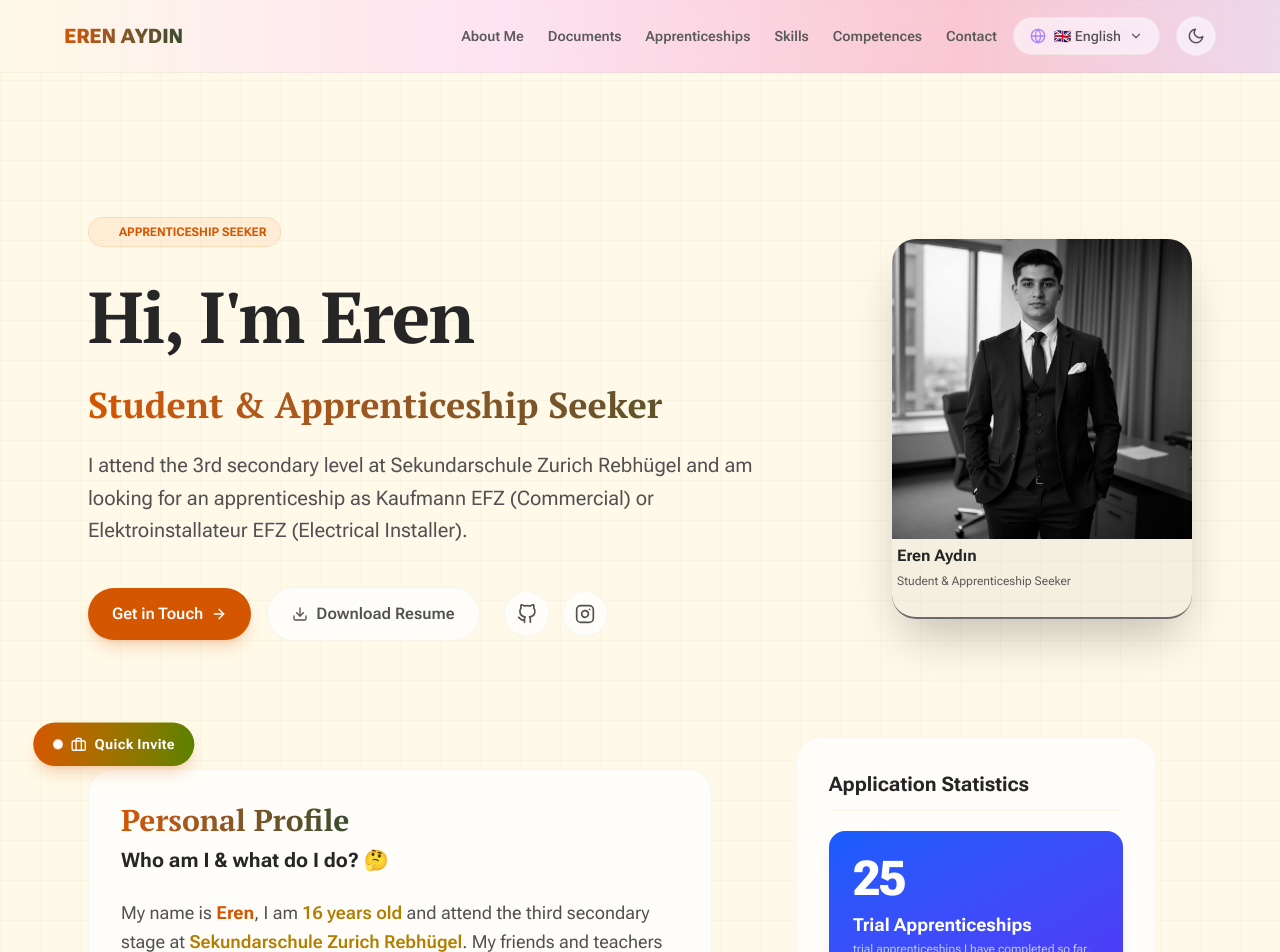
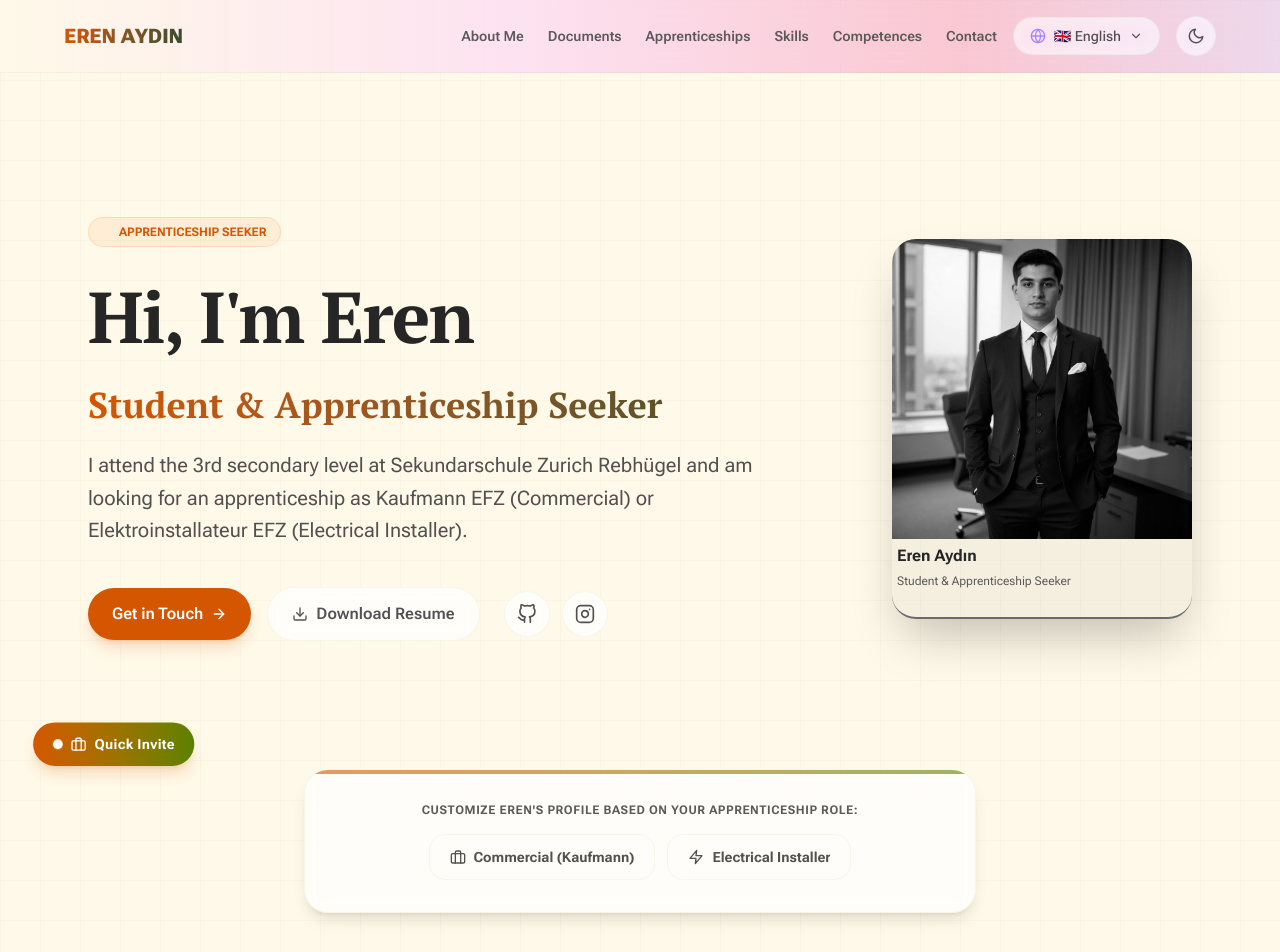
Before and after one commit to xddswi-swiss/lebenslauf, a Next.js app: page / in a window 1280 px wide. Shown: the top 952 px of the page. Built offline with nearby package versions, Linux system fonts and the light colour scheme.

Commit message:
feat: implement Interactive Apprenticeship Matcher

```diff
--- a/src/app/page.tsx
+++ b/src/app/page.tsx
@@ -18,7 +18,10 @@ import {
   FiArrowUp,
   FiGithub,
   FiInstagram,
-  FiFileText
+  FiFileText,
+  FiZap,
+  FiX,
+  FiBriefcase
 } from 'react-icons/fi';
 import { reportItems, languagesData, referencesData } from '@/data/translations';
 import {
@@ -72,6 +75,7 @@ const MainContent: React.FC = () => {
   const { t } = useLanguage();
   const [showScrollTop, setShowScrollTop] = useState(false);
   const [randomColorIndex, setRandomColorIndex] = useState<number>(-1);
+  const [selectedMatcher, setSelectedMatcher] = useState<'kaufmann' | 'elektro' | null>(null);
 
   React.useEffect(() => {
     // Pick a random index once on client mount
@@ -207,6 +211,54 @@ const MainContent: React.FC = () => {
             </div>
           </m.div>
         </section>
+
+        {/* Apprenticeship Matcher Section */}
+        <m.section
+          initial={{ opacity: 0, y: 15 }}
+          animate={{ opacity: 1, y: 0 }}
+          transition={{ duration: 0.5, delay: 0.2 }}
+          className="scroll-mt-24 max-w-2xl mx-auto w-full"
+        >
+          <div className="glass-card p-6 md:p-8 rounded-3xl text-center border border-[var(--glass-border)] bg-[var(--glass-card-bg)] backdrop-blur-md relative overflow-hidden shadow-lg">
+            <div className="absolute top-0 left-0 right-0 h-1 bg-gradient-to-r from-primary to-secondary opacity-60" />
+            <h3 className="text-xs font-bold uppercase tracking-wider text-[var(--text-muted)] mb-4">
+              {t.matcher.title}
+            </h3>
+            <div className="flex flex-wrap gap-3 justify-center items-center">
+              <button
+                onClick={() => setSelectedMatcher(selectedMatcher === 'kaufmann' ? null : 'kaufmann')}
+                className={`px-5 py-3 rounded-2xl text-xs md:text-sm font-bold border transition-all duration-300 cursor-pointer flex items-center gap-2 ${
+                  selectedMatcher === 'kaufmann'
+                    ? 'bg-primary text-white border-primary shadow-md shadow-primary/25 scale-[1.02]'
+                    : 'bg-transparent text-[var(--text-body)] border-[var(--glass-border)] hover:bg-zinc-800/10 dark:hover:bg-zinc-200/5'
+                }`}
+              >
+                <FiBriefcase className="text-base" />
+                {t.matcher.kaufmann}
+              </button>
+              <button
+                onClick={() => setSelectedMatcher(selectedMatcher === 'elektro' ? null : 'elektro')}
+                className={`px-5 py-3 rounded-2xl text-xs md:text-sm font-bold border transition-all duration-300 cursor-pointer flex items-center gap-2 ${
+                  selectedMatcher === 'elektro'
+                    ? 'bg-primary text-white border-primary shadow-md shadow-primary/25 scale-[1.02]'
+                    : 'bg-transparent text-[var(--text-body)] border-[var(--glass-border)] hover:bg-zinc-800/10 dark:hover:bg-zinc-200/5'
+                }`}
+              >
+                <FiZap className="text-base" />
+                {t.matcher.elektro}
+              </button>
+              {selectedMatcher && (
+                <button
+                  onClick={() => setSelectedMatcher(null)}
+                  className="p-3 rounded-2xl border border-red-500/20 hover:border-red-500 bg-red-500/5 hover:bg-red-500 text-red-500 hover:text-white transition-all cursor-pointer flex items-center justify-center active:scale-95 shadow-sm"
+                  title={t.matcher.reset}
+                >
+                  <FiX className="text-base" />
+                </button>
+              )}
+            </div>
+          </div>
+        </m.section>
 
         {/* About Me Section */}
         <section id="about" className="scroll-mt-24">
@@ -345,13 +397,13 @@ const MainContent: React.FC = () => {
               {t.experience.title}
             </h2>
           </div>
-          <Timeline />
+          <Timeline selectedMatcher={selectedMatcher} />
           <AdminExperienceForm />
         </section>
 
         {/* Skills Section */}
         <section id="skills" className="scroll-mt-24">
-          <SkillsGrid />
+          <SkillsGrid selectedMatcher={selectedMatcher} />
         </section>
 
         {/* Languages, Hobbies & References Section */}
--- a/src/components/SkillsGrid.tsx
+++ b/src/components/SkillsGrid.tsx
@@ -16,8 +16,45 @@ interface SkillCategory {
   skills: Skill[];
 }
 
-export const SkillsGrid: React.FC = () => {
+interface SkillsGridProps {
+  selectedMatcher?: 'kaufmann' | 'elektro' | null;
+}
+
+export const SkillsGrid: React.FC<SkillsGridProps> = ({ selectedMatcher = null }) => {
   const { t } = useLanguage();
+
+  const isSkillMatching = (skillName: string) => {
+    if (!selectedMatcher) return true;
+    const s = skillName.toLowerCase();
+    if (selectedMatcher === 'kaufmann') {
+      return (
+        s.includes('team') ||
+        s.includes('hilfsbereit') ||
+        s.includes('verantwortung') ||
+        s.includes('deutsch') ||
+        s.includes('türkisch') ||
+        s.includes('englisch') ||
+        s.includes('word') ||
+        s.includes('excel') ||
+        s.includes('powerpoint') ||
+        s.includes('medien')
+      );
+    }
+    if (selectedMatcher === 'elektro') {
+      return (
+        s.includes('zuverlässig') ||
+        s.includes('lernbereit') ||
+        s.includes('verantwortung') ||
+        s.includes('geometrie') ||
+        s.includes('mathe') ||
+        s.includes('rechnen') ||
+        s.includes('hardware') ||
+        s.includes('pc') ||
+        s.includes('kung-fu')
+      );
+    }
+    return true;
+  };
 
   const categories: SkillCategory[] = [
     {
@@ -115,10 +152,25 @@ export const SkillsGrid: React.FC = () => {
             </div>
 
             <div className="space-y-4">
-              {category.skills.map((skill, index) => (
-                <div key={index} className="space-y-1.5">
+              {category.skills.map((skill, index) => {
+                const matches = isSkillMatching(skill.name);
+                return (
+                  <div
+                    key={index}
+                    className={`space-y-1.5 transition-all duration-500 ${
+                      selectedMatcher && !matches
+                        ? 'opacity-25 blur-[0.2px] scale-[0.99]'
+                        : 'opacity-100'
+                    }`}
+                  >
                     <div className="flex justify-between text-sm">
-                    <span className="font-medium text-[var(--text-body)]">{skill.name}</span>
+                      <span className={`font-medium transition-colors duration-300 ${
+                        selectedMatcher && matches
+                          ? 'text-primary font-bold shadow-sm'
+                          : 'text-[var(--text-body)]'
+                      }`}>
+                        {skill.name}
+                      </span>
                       <span className="text-[var(--text-muted)] font-semibold">{skill.level}%</span>
                     </div>
                     <div className="h-2 w-full bg-[var(--background)] rounded-full overflow-hidden border border-[var(--glass-border)]">
@@ -136,7 +188,8 @@ export const SkillsGrid: React.FC = () => {
                       />
                     </div>
                   </div>
-              ))}
+                );
+              })}
             </div>
           </m.div>
         ))}
--- a/src/components/Timeline.tsx
+++ b/src/components/Timeline.tsx
@@ -7,8 +7,37 @@ import { motion as m, AnimatePresence } from 'framer-motion';
 import { FiBriefcase, FiBookOpen, FiMapPin, FiChevronDown, FiDownload, FiTrash2 } from 'react-icons/fi';
 import { ExperienceItem } from '@/data/translations';
 
-export const Timeline: React.FC = () => {
+interface TimelineProps {
+  selectedMatcher?: 'kaufmann' | 'elektro' | null;
+}
+
+export const Timeline: React.FC<TimelineProps> = ({ selectedMatcher = null }) => {
   const { t, language } = useLanguage();
+
+  const matchesPath = (role: string) => {
+    if (!selectedMatcher) return true;
+    const r = role.toLowerCase();
+    if (selectedMatcher === 'kaufmann') {
+      return (
+        r.includes('kaufmann') ||
+        r.includes('kaufmännische') ||
+        r.includes('kv') ||
+        r.includes('treuhand') ||
+        r.includes('bank') ||
+        r.includes('schüler') ||
+        r.includes('sekundarschule')
+      );
+    }
+    if (selectedMatcher === 'elektro') {
+      return (
+        r.includes('elektro') ||
+        r.includes('netzelektriker') ||
+        r.includes('schüler') ||
+        r.includes('sekundarschule')
+      );
+    }
+    return true;
+  };
   const [isWorkExpanded, setIsWorkExpanded] = useState(false);
   const [isEducationExpanded, setIsEducationExpanded] = useState(false);
   const [expandedIndex, setExpandedIndex] = useState<number | null>(null); // All items closed by default
@@ -246,7 +275,11 @@ export const Timeline: React.FC = () => {
                         <m.div
                           key={`work-${index}`}
                           variants={itemVariants}
-                          className="relative group"
+                          className={`relative group transition-all duration-500 ${
+                            selectedMatcher && !matchesPath(item.role)
+                              ? 'opacity-20 grayscale scale-[0.98] pointer-events-none'
+                              : 'opacity-100'
+                          }`}
                         >
                           {/* Timeline node */}
                           <div className="absolute -left-14 md:-left-[4.5rem] top-5 flex items-center justify-center w-8 h-8 rounded-full bg-[var(--background)] border border-[var(--glass-border)] group-hover:border-primary transition-all duration-300">
--- a/src/data/translations.ts
+++ b/src/data/translations.ts
@@ -143,6 +143,12 @@ export interface TranslationSchema {
     btnSubmit: string;
     successMessage: string;
   };
+  matcher: {
+    title: string;
+    kaufmann: string;
+    elektro: string;
+    reset: string;
+  };
 }
 
 import experiencesData from './experiences.json';
@@ -283,6 +289,12 @@ export const translations: Record<Language, TranslationSchema> = {
       posOther: "Schnupperlehre / Anderes",
       btnSubmit: "Senden, damit ich mich melde",
       successMessage: "Erfolgreich gesendet! Ich werde mich so schnell wie möglich bei Ihnen melden. Vielen Dank!"
+    },
+    matcher: {
+      title: "Passen Sie Erens Profil an Ihren gesuchten Lehrberuf an:",
+      kaufmann: "Kaufmann EFZ (KV)",
+      elektro: "Elektroinstallateur EFZ",
+      reset: "Zurücksetzen / Alle anzeigen"
     }
   },
   tr: {
@@ -396,6 +408,12 @@ export const translations: Record<Language, TranslationSchema> = {
       posOther: "Staj / Diğer",
       btnSubmit: "Gönder ki Sana Dönüş Yapayım",
       successMessage: "Başarıyla gönderildi! En kısa sürede sizinle iletişime geçeceğim. Teşekkürler!"
+    },
+    matcher: {
+      title: "Eren'in profilini aradığınız çıraklık mesleğine göre özelleştirin:",
+      kaufmann: "Kaufmann EFZ (Ticari)",
+      elektro: "Elektroinstallateur EFZ (Elektrik)",
+      reset: "Filtreyi Sıfırla / Hepsini Göster"
     }
   },
   en: {
@@ -509,6 +527,12 @@ export const translations: Record<Language, TranslationSchema> = {
       posOther: "Trial Apprenticeship / Other",
       btnSubmit: "Send so I can get back to you",
       successMessage: "Sent successfully! I will get back to you as soon as possible. Thank you!"
+    },
+    matcher: {
+      title: "Customize Eren's profile based on your apprenticeship role:",
+      kaufmann: "Commercial (Kaufmann)",
+      elektro: "Electrical Installer",
+      reset: "Reset Filter / Show All"
     }
   }
 };
```
Lines whose indentation alone changed are shown as unchanged.
